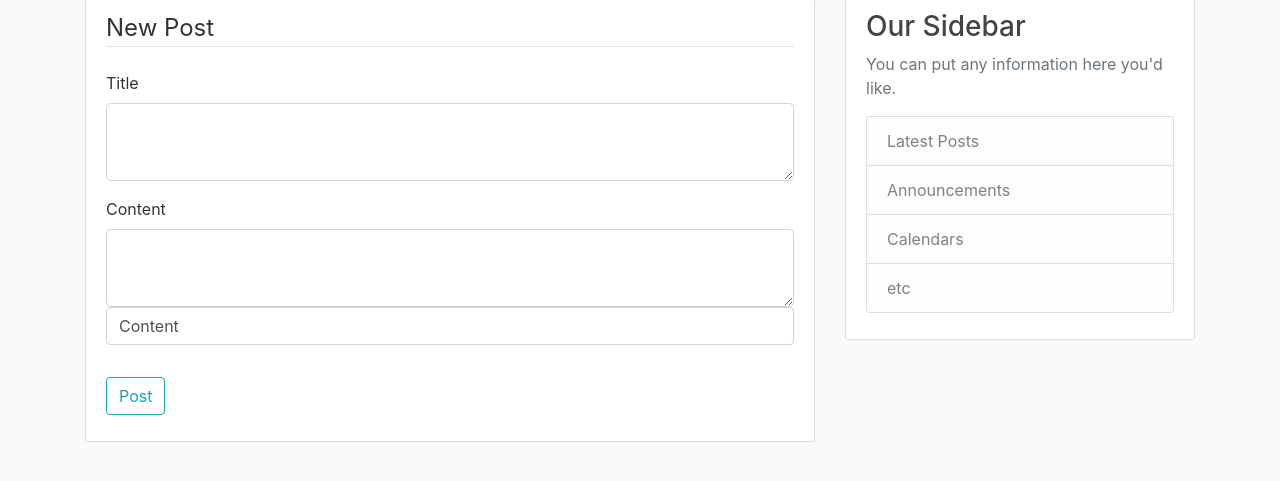
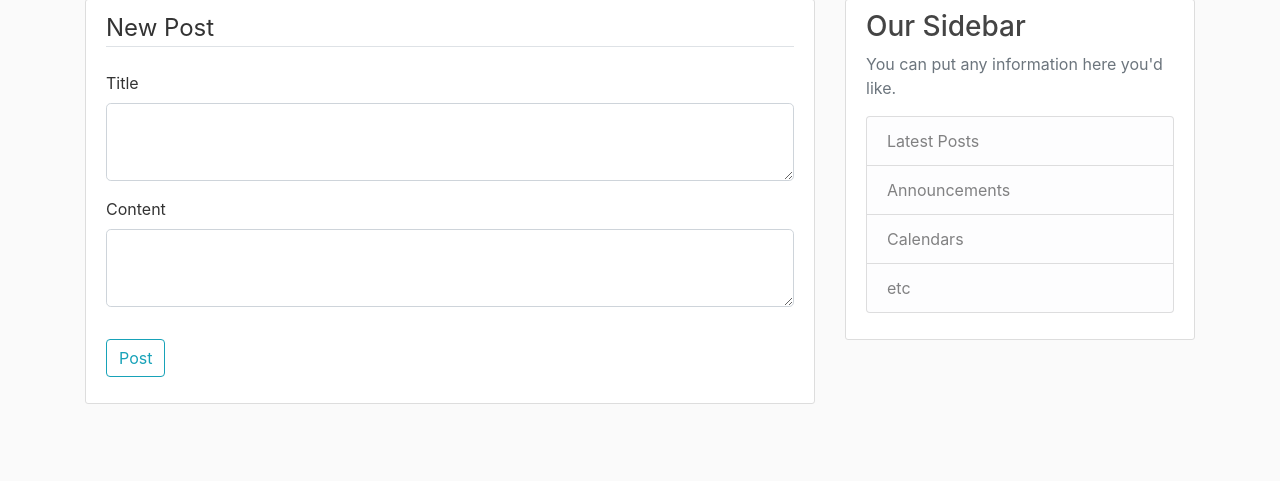
Before and after one commit to Arnold-git/Full-Featured-Web-App-With-Flask, a Flask app: page /post/new in a window 1280 px wide. Shown: the part 81-562 px from the top of the page. Run offline with Flask 2, Linux system fonts and the light colour scheme; a user stored in the database is signed in; some libraries are stand-ins or nearby versions.

Commit message:
post.html altered

```diff
--- a/flaskblog/templates/create_post.html
+++ b/flaskblog/templates/create_post.html
@@ -33,7 +33,6 @@
 
 				{% else %}
 					{{ form.content(class="form-control form-control-lg") }}
-					{{ form.content.label(class="form-control form-control-label") }}
 				{% endif %}
 			</div>
 
```
Also changed, not shown: flaskblog/site.db.
